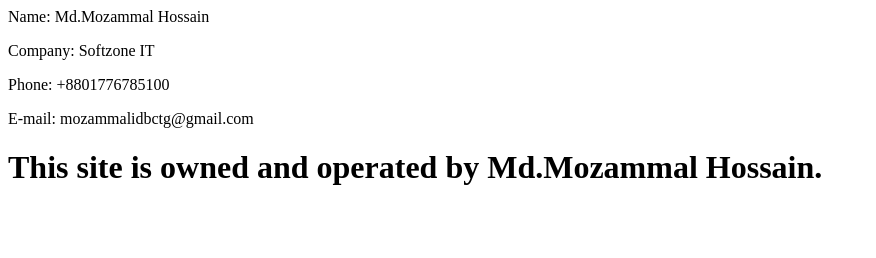
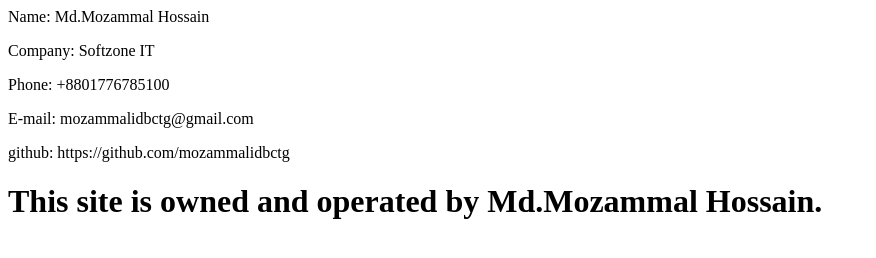
Before and after one commit to mozammalidbctg/mozammalidbctg.github.io, a plain HTML site: page index.html in a window 1280 px wide. Shown: the whole page, without its empty margins (0-876 px from the left). Drawn offline with Linux system fonts and the light colour scheme.

Commit message:
Update index.html

```diff
--- a/index.html
+++ b/index.html
@@ -5,6 +5,8 @@
     <p>Company: Softzone IT</p>
     <p>Phone: +8801776785100</p>
     <p>E-mail: mozammalidbctg@gmail.com</p>
+    <p>github: https://github.com/mozammalidbctg</p>
+
      <h1>This site is owned and operated by Md.Mozammal Hossain.</h1>
      <!-- #comments -->
 
```
